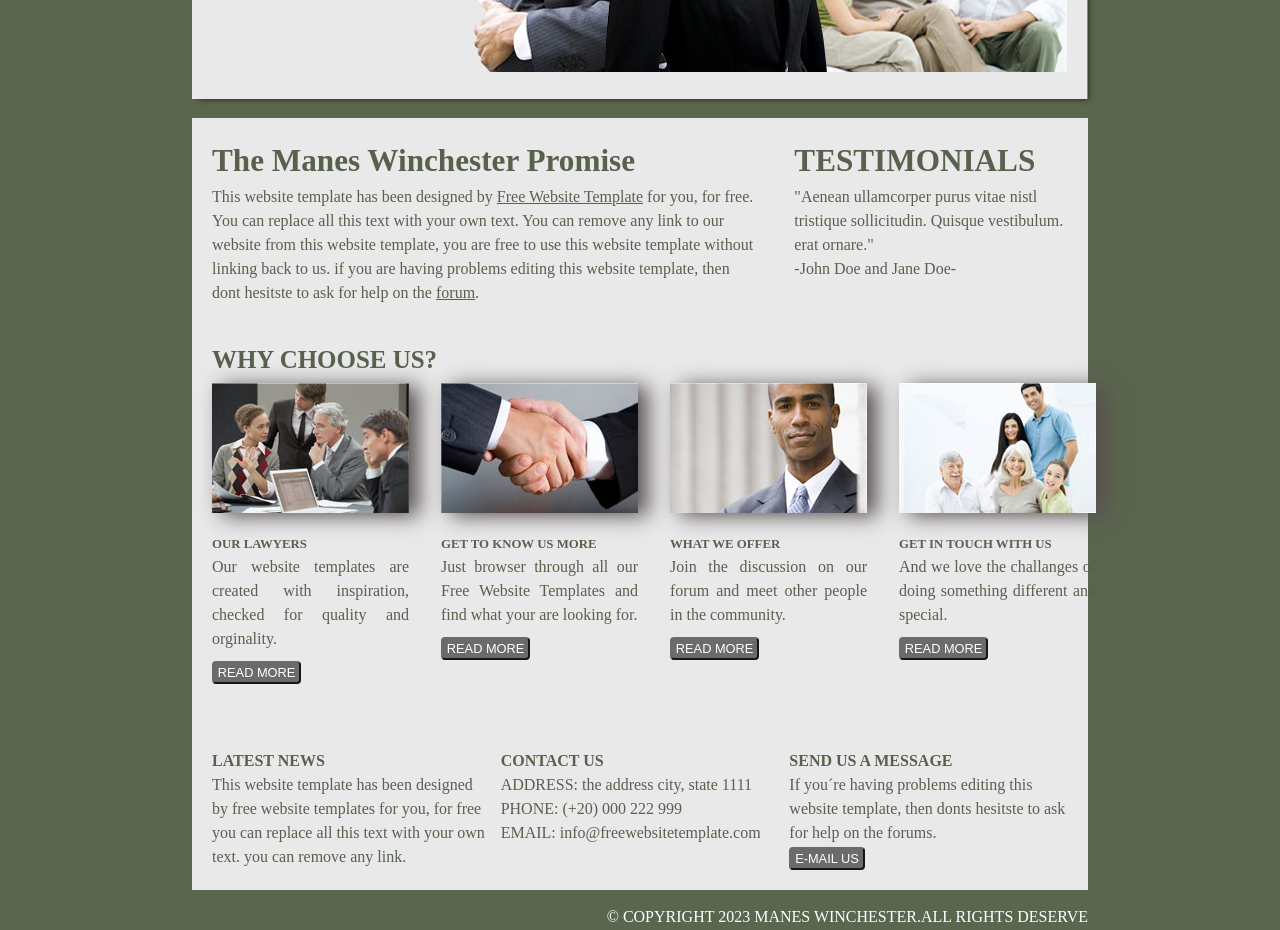
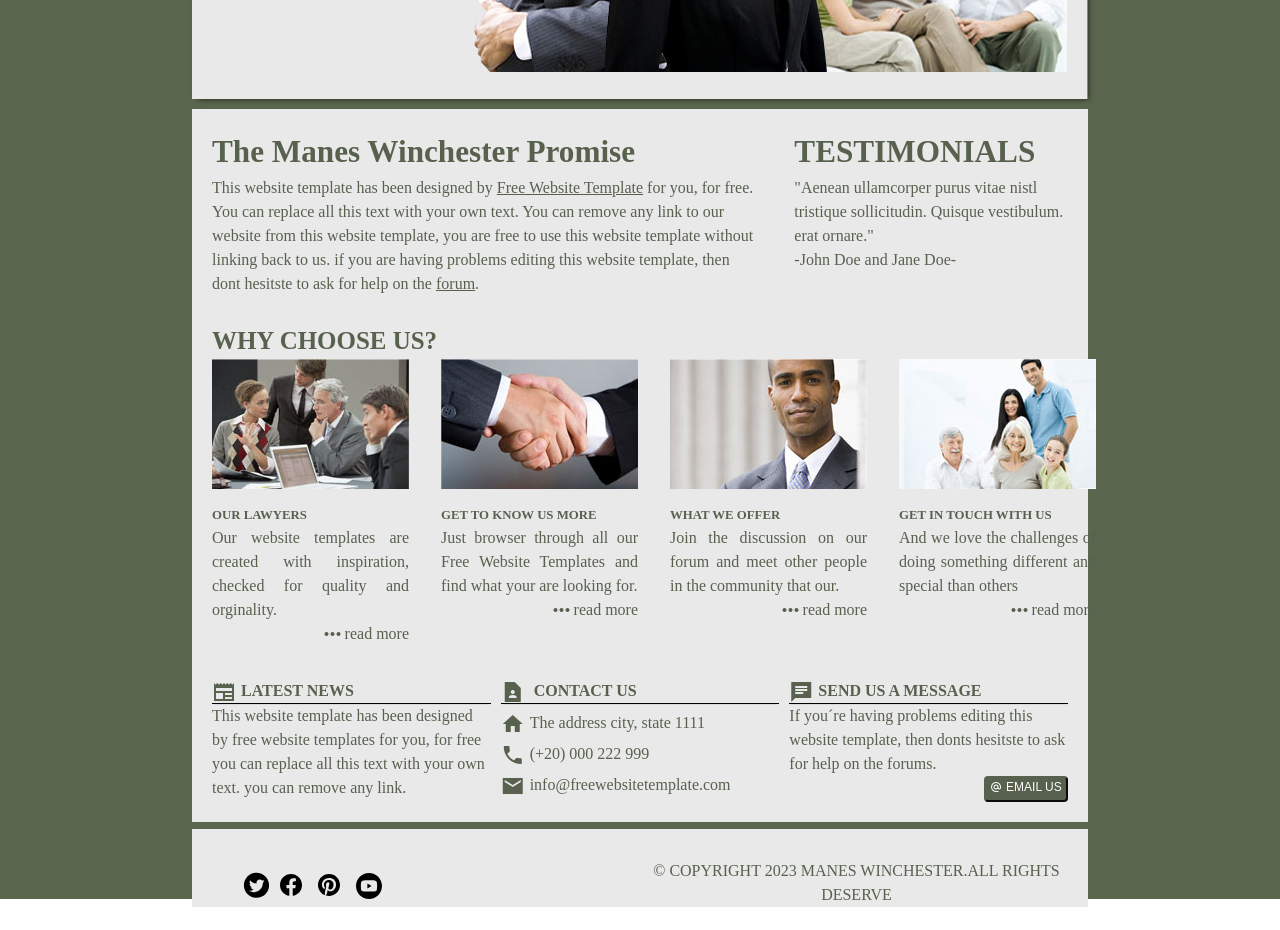
Before and after one commit to gauri345/lawfirm, a plain HTML site: page index.html in a window 1280 px wide. Shown: the part 407-1337 px from the top of the page. After the commit the page ends 1316 px from the top, so only its background shows below. Drawn offline with Linux system fonts and the light colour scheme.

Commit message:
adds icons

```diff
--- a/css/style.css
+++ b/css/style.css
@@ -3,7 +3,7 @@
     --container-bg-color: #E9E9E9;
     --header-bg-color: #57614e;
     --footer-bg-color: #4e5944;
-    --button-primary-bg-color: #6b6b6b;
+    --button-primary-bg-color: #57614e;
     --banner-primary-bg-color: #d9d9d9;
     --testimonials-primary-bg-color: #e1e1e1;
     --services-primary-bg-color: #d9d9d9;
@@ -21,12 +21,12 @@
     --step-4: clamp(1.04rem, 0.49rem + 2.74vw, 2.44rem);
     --step-5: clamp(1.24rem, 0.54rem + 3.53vw, 3.05rem);
 
-    --header-height: 57px;
-    --banner-height: 428px;
-    --services-height: 368px;
+    --header-height: 67px;
+    --banner-height: 429px;
+    --services-height: 340px;
     --testimonial-height: 183px;
-    --contact-height: 196px;
-    --footer-height: 25px;
+    --contact-height: 167px;
+    --footer-height: 70px;
 }
 
 *,
@@ -74,16 +74,15 @@ main {
     right: 15%;
     line-height: 1.5;
     padding: 20px;
+
 }
 
 header,
-footer,
-section {
-
+footer {
 }
 
 section {
-    margin-top: 20px;
+    margin-top: 10px;
 }
 
 /* Utilities */
@@ -101,7 +100,7 @@ section {
     -moz-user-select: none;
     user-select: none;
     padding: 0 0.3em;
-    font-size: 0.8rem;
+    font-size: 0.9rem;
     border-radius: 0.25rem;
     transition: color .15s ease-in-out, background-color .15s ease-in-out, border-color .15s ease-in-out, box-shadow .15s ease-in-out;
 }
@@ -222,8 +221,6 @@ section {
     min-height: var(--services-height)
 }
 
-.service-container {
-}
 
 .service-content {
     display: flex;
@@ -240,14 +237,12 @@ section {
     padding-top: 10px;
 }
 
-.service-container img {
-    margin: 5px 0 5px 0;
-    -webkit-box-shadow: 10px 10px 14px #585050;
-    box-shadow: 10px 3px 20px #585050;
-}
+.main-continue {
+    margin: 0;
+    display: flex;
+    float: right;
 
-.service-container button {
-    margin: 10px 0 10px 0;
+
 }
 
 /* services Section ends */
@@ -265,14 +260,45 @@ section {
 }
 
 .contact-container h4 {
-    padding-top: 20px;
     padding-bottom: 0;
     text-transform: uppercase;
     margin: 0;
+    border-bottom: 1px solid black;
+    box-shadow: 0 1px 2px -2px black;
 }
 
 .contact-container p {
     margin-top: 0;
+}
+
+.all-icon {
+    position: relative;
+    top: 8px;
+    padding-right: 5px;
+}
+
+.contact-button {
+    float: right;
+}
+
+.email-button {
+    position: relative;
+    bottom: 2px;
+    font-size: 12px;
+}
+
+.email-icon {
+    position: relative;
+    bottom: 2x;
+    font-size: 12px;
+}
+
+.header-line {
+    background-color: dimgrey;
+    color: dimgrey;
+    height: 3px;
+    width: 60%;
+    margin: auto;
 }
 
 /* contact Section ends */
@@ -280,13 +306,48 @@ section {
 /* Footer Section */
 .footer-section {
     min-height: var(--footer-height);
+    margin-top: 10px;
+    margin-bottom: 10px;
 }
 
 .footer-container {
-    padding: 0;
-    text-align: right;
-    background-color:inherit;
-    color: var(--secondary-font-color);
+    color: var(--primary-font-color);
+    display: grid;
+    gap: 10px;
+    grid-template-columns: 1fr 1fr;
+    text-align: center;
+    padding-bottom: 0;
+}
+
+.icons {
+    width: 22px;
+    margin-bottom: 4px;
+}
+
+.twitter-img {
+    width: 29px;
+    margin-top: 0;
+    position: relative;
+    top: 3px;
+}
+
+.youtube-img {
+    width: 26px;
+    margin-top: 0;
+    position: relative;
+    top: 3px;
+}
+
+.social-media-items {
+    display: flex;
+    gap: 1rem;
+    align-items: end;
+    margin: 0 0 0 30px;
+
+}
+
+.copyright {
+    margin-top: 10px;
 }
 
 /* Footer Section */
--- a/index.html
+++ b/index.html
@@ -2,6 +2,7 @@
 <html lang="en">
 <head>
     <meta charset="UTF-8">
+    <link href="css/fonts.css" rel="stylesheet" type="text/css">
     <link href="css/style.css" rel="stylesheet" type="text/css">
 
     <title>MANES WINCHESTER</title>
@@ -42,7 +43,7 @@
     <section class="banner-section">
         <div class="container banner-container">
             <div class="banner-content">
-                <h2>Its never easy...<br>When it comes to Family.<br><br>But we can set <br>everything straight.</h2>
+                <h2> Its never easy...<br>When it comes to Family.<br><br>But we can set <br>everything straight.</h2>
             </div>
             <div class="banner-img">
                 <img alt="img" class="family-png" src="/images/family-large.jpg">
@@ -83,28 +84,44 @@
                     <img alt="pic" class="lawyers-img" src="/images/meeting.jpg">
                     <h3>Our Lawyers</h3>
                     <p>Our website templates are created with inspiration, checked for quality and orginality.</p>
-                    <button class="btn">READ MORE</button>
+
+                    <div class="main-continue">
+                        <span class="material-icons-outlined continue-icon">more_horiz</span>
+                        <span class="read">read more</span></div>
+
                 </div>
 
                 <div class="know-us-more">
                     <img alt="pic" class="handshaking-img" src="/images/handshake.jpg">
                     <h3>Get to know us more</h3>
                     <p>Just browser through all our Free Website Templates and find what your are looking for.</p>
-                    <button class="btn">READ MORE</button>
+
+                    <div class="main-continue">
+                        <span class="material-icons-outlined continue-icon">more_horiz</span>
+                        <span class="read">read more</span></div>
+
                 </div>
 
                 <div class="our-offers">
                     <img alt="pic" class="smile-img" src="/images/smile.jpg">
                     <h3>What we offer</h3>
-                    <p>Join the discussion on our forum and meet other people in the community.</p>
-                    <button class="btn">READ MORE</button>
+                    <p>Join the discussion on our forum and meet other people in the community that our.</p>
+                    <div class="main-continue">
+                        <span class="material-icons-outlined continue-icon">more_horiz</span>
+                        <span class="read">read more</span></div>
+
                 </div>
 
                 <div class="get-in-touch">
                     <img alt="pic" class="family-img" src="/images/family-small.jpg">
                     <h3>Get in touch with us</h3>
-                    <p>And we love the challanges of doing something different and special. </p>
-                    <button class="btn">READ MORE</button>
+
+                    <p>And we love the challenges of doing something different and special than others</p>
+
+                    <div class="main-continue">
+                        <span class="material-icons-outlined continue-icon">more_horiz</span>
+                        <span class="read">read more</span></div>
+
                 </div>
             </div>
         </div>
@@ -113,36 +130,54 @@
     <section class="contact-section">
         <div class="container contact-container">
             <div class="latest-news">
-                <h4> Latest News</h4>
+                <h4><span class="material-icons-sharp all-icon">newspaper</span>Latest News</h4>
                 <p>This website template has been designed by free website templates for you, for free you can replace
                     all this text with your own text. you can remove any link. </p>
             </div>
 
             <div class="contact-us">
-                <h4> Contact US</h4>
-                <p>ADDRESS: the address city, state 1111</p>
-                <p>PHONE: (+20) 000 222 999</p>
-                <p>EMAIL: info@freewebsitetemplate.com</p>
+                <h4><span class="material-icons-sharp all-icon">contact_page</span> Contact US</h4>
+                <p><span class="material-icons-sharp all-icon">home</span>The address city, state 1111</p>
+                <p><span class="material-icons-sharp all-icon">phone</span>(+20) 000 222 999</p>
+                <p><span class="material-icons-sharp all-icon">email</span>info@freewebsitetemplate.com</p>
             </div>
 
             <div class="email-us">
-                <h4>Send us a message</h4>
+                <h4><span class="material-icons-sharp all-icon">chat</span>Send us a message</h4>
                 <p>If you´re having problems editing this website template, then donts hesitste to ask for help on the
                     forums.</p>
-                <button class="btn">E-MAIL US</button>
+
+
+                <button class="btn contact-button">
+                    <span class="material-icons-sharp email-icon">alternate_email</span>
+                    <span class="email-button"> EMAIL US</span>
+                </button>
             </div>
 
         </div>
     </section>
 
     <footer class="footer-section">
+
         <div class="container footer-container">
-            <nav class="social-media-items">
-                <div class="facebook-icon"></div>
-                <div class="twitter-icon"></div>
-                <div class="google-icon"></div>
-                <div class="pinterest-icon"></div>
-            </nav>
+
+            <div class="social-media-items">
+
+                <div class="icons">
+                    <img alt="twitter-pic" class="twitter-img" src="/images/icons/twitter_icon.svg">
+                </div>
+                <div class="icons">
+                    <img alt="facebook-pic" class="facebook-img" src="/images/icons/facebook_icon.svg">
+                </div>
+
+                <div class="icons">
+                    <img alt="pinterest-pic" class="pinterest-img" src="/images/icons/pinterest_icon.svg">
+                </div>
+                <div class="icons">
+                    <img alt="youtube-pic" class="youtube-img" src="/images/icons/youtube_icon.svg">
+                </div>
+            </div>
+
             <div class="copyright">
                 <p> &copy COPYRIGHT 2023 MANES WINCHESTER.ALL RIGHTS DESERVE</p>
             </div>
```
